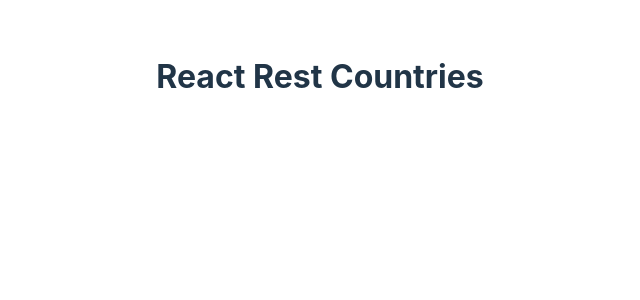
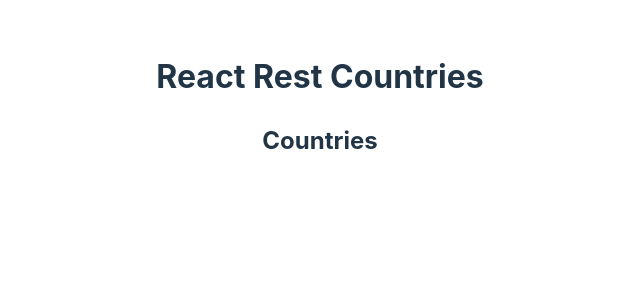
Before and after one commit to jbjoybiswasjb/rest_countries, a React (Vite) app: page / in a window 1280 px wide. Shown: the top 300 px of the page, without its empty margins (320-960 px from the left). Built offline with nearby package versions, Linux system fonts and the light colour scheme.

Commit message:
Just added Countries component.

```diff
--- a/src/App.jsx
+++ b/src/App.jsx
@@ -1,9 +1,12 @@
 import './App.css'
+import Countries from './components/Countries'
 
 function App() {
   return (
     <>
       <h1>React Rest Countries</h1>
+
+      <Countries></Countries>
     </>
   )
 }
--- /dev/null
+++ b/src/components/Countries.jsx
@@ -0,0 +1,12 @@
+const Countries = () => {
+
+
+
+    return (
+        <div>
+            <h2>Countries</h2>
+        </div>
+    );
+};
+
+export default Countries;
```
